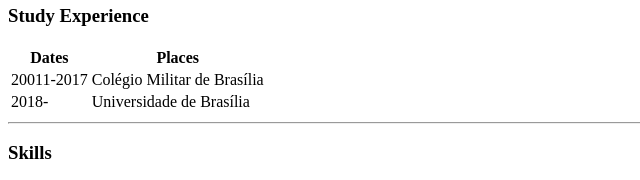
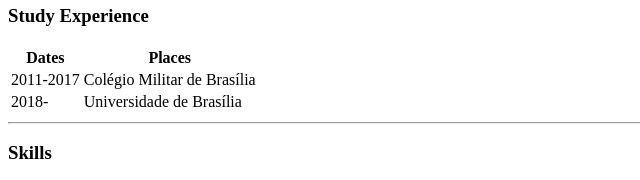
Before and after one commit to tutusl/cv, a plain HTML site: page index.html in a window 1280 px wide. Shown: the part 277-457 px from the top of the page, 0-640 px from the left. Drawn offline with Linux system fonts and the light colour scheme.

Commit message:
Add files via upload

```diff
--- a/index.html
+++ b/index.html
@@ -31,7 +31,7 @@
         </thead>
         <tbody>
           <tr>
-            <td>20011-2017</td>
+            <td>2011-2017</td>
             <td>Colégio Militar de Brasília</td>
           </tr>
           <tr>
```
